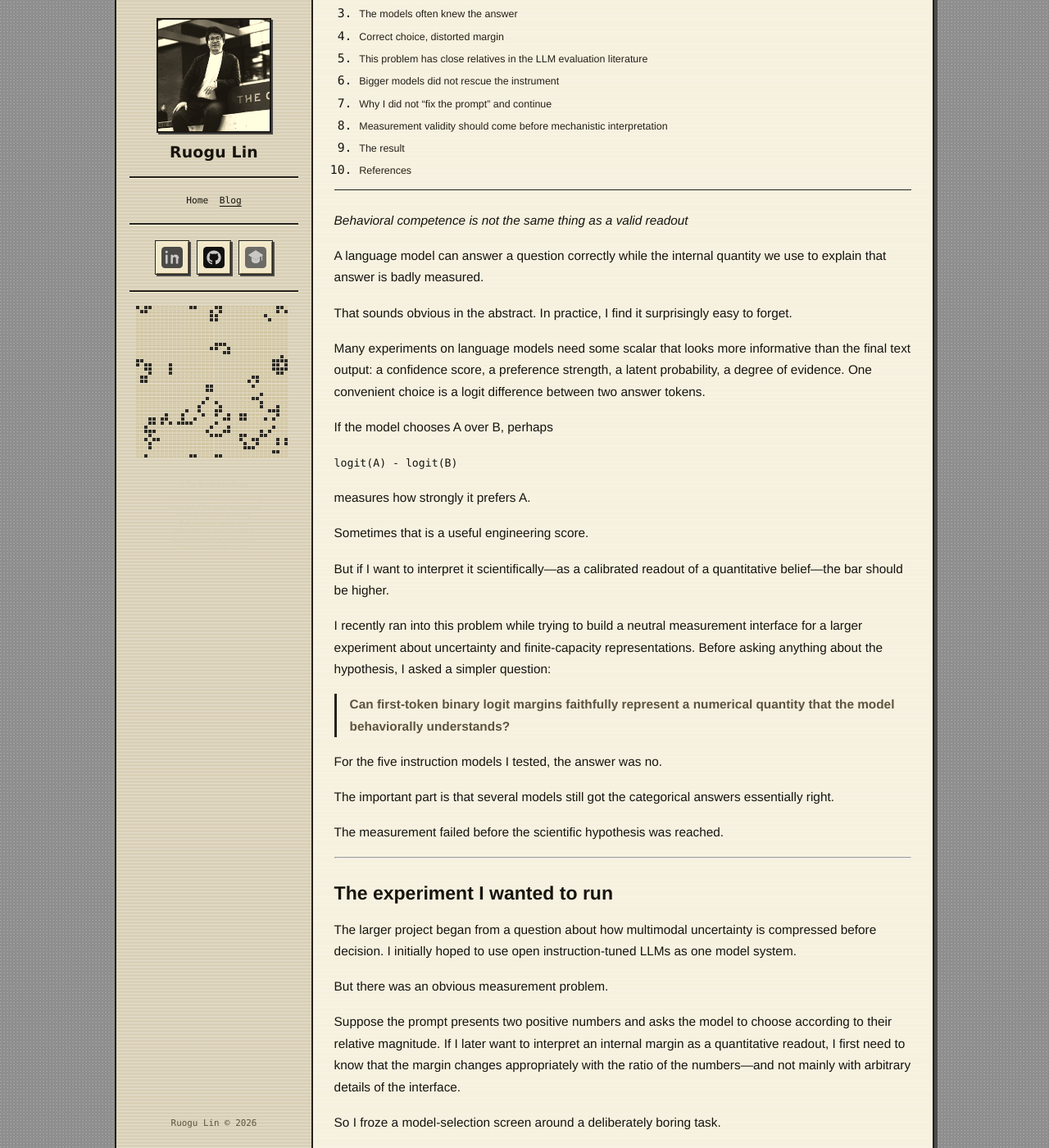
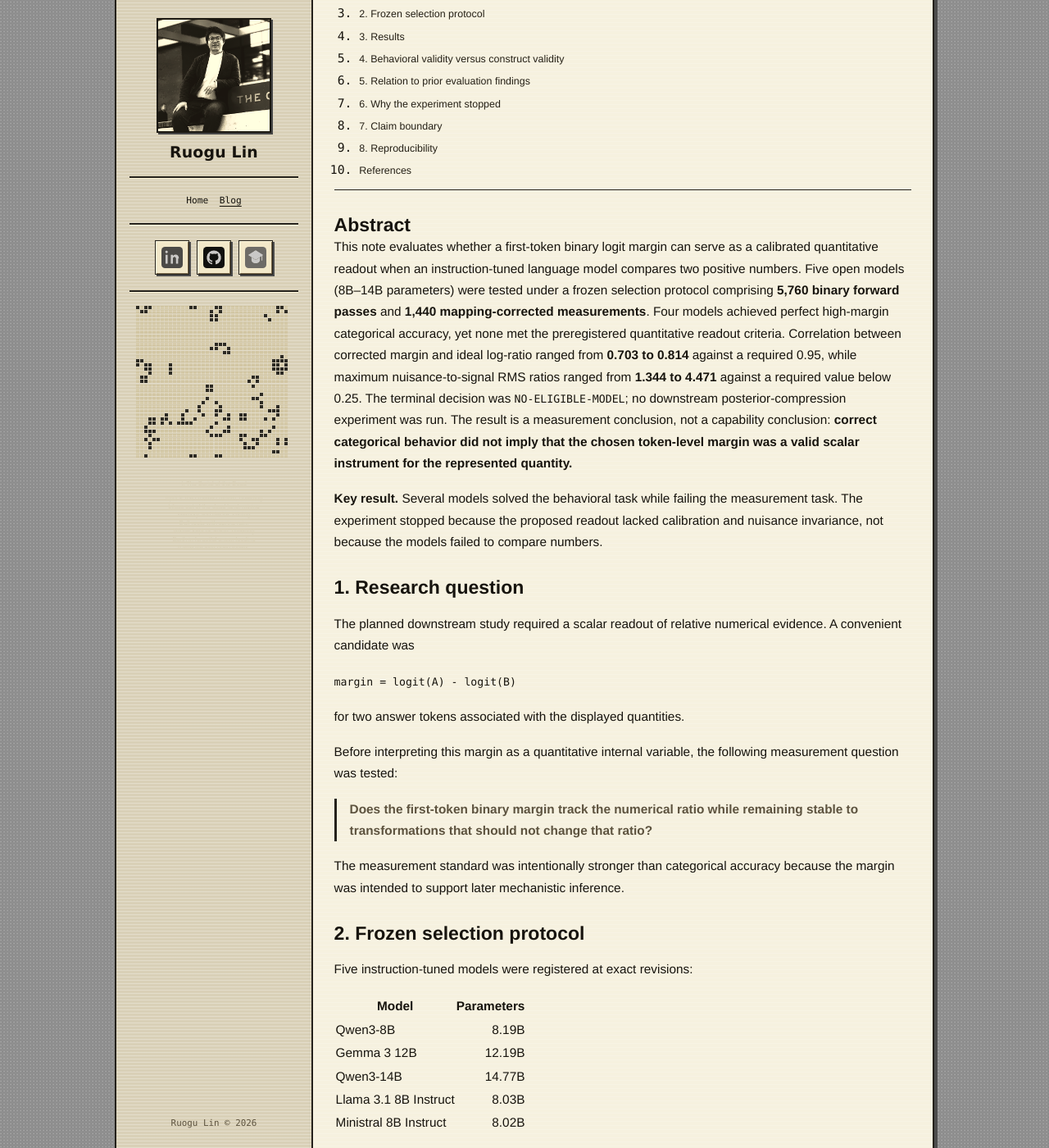
Before and after one commit to lrgthu/lrgthu.github.io, a Jekyll site: the page built from _posts/2026-09-05-when-the-measurement-fails-before-the-model-does.md, in a window 1280 px wide and 1400 px high, scrolled down 381 px. Shown: the whole window at 82% size. Built offline with Jekyll 4.4.1, drawn with Linux system fonts in a browser that asks for light colours; some of the changed text lies outside the part shown.

Commit message:
Restructure LLM measurement note as short-form research communication

```diff
--- a/_posts/2026-09-05-when-the-measurement-fails-before-the-model-does.md
+++ b/_posts/2026-09-05-when-the-measurement-fails-before-the-model-does.md
@@ -1,267 +1,147 @@
 ---
 title: "When the Measurement Fails Before the Model Does"
 date: 2026-09-05 15:41:00 -0500
-summary: "Five instruction models could choose the larger quantity, yet their first-token logit margins failed as calibrated quantitative measurements."
+summary: "Five instruction models could choose the larger quantity, yet their first-token margins failed as calibrated quantitative measurements."
 tags: [llm, measurement, calibration, logits, methodology]
 writing_type: "Research Note"
 toc: true
 citation: true
+source_repo: "lrgthu/distributions-to-decisions"
 ---
 
-*Behavioral competence is not the same thing as a valid readout*
+<section class="research-note-abstract" markdown="1">
 
-A language model can answer a question correctly while the internal quantity we use to explain that answer is badly measured.
+## Abstract
 
-That sounds obvious in the abstract. In practice, I find it surprisingly easy to forget.
+This note evaluates whether a first-token binary logit margin can serve as a calibrated quantitative readout when an instruction-tuned language model compares two positive numbers. Five open models (8B–14B parameters) were tested under a frozen selection protocol comprising **5,760 binary forward passes** and **1,440 mapping-corrected measurements**. Four models achieved perfect high-margin categorical accuracy, yet none met the preregistered quantitative readout criteria. Correlation between corrected margin and ideal log-ratio ranged from **0.703 to 0.814** against a required 0.95, while maximum nuisance-to-signal RMS ratios ranged from **1.344 to 4.471** against a required value below 0.25. The terminal decision was `NO-ELIGIBLE-MODEL`; no downstream posterior-compression experiment was run. The result is a measurement conclusion, not a capability conclusion: **correct categorical behavior did not imply that the chosen token-level margin was a valid scalar instrument for the represented quantity.**
 
-Many experiments on language models need some scalar that looks more informative than the final text output: a confidence score, a preference strength, a latent probability, a degree of evidence. One convenient choice is a logit difference between two answer tokens.
+</section>
 
-If the model chooses A over B, perhaps
+<section class="research-note-key-result" markdown="1">
 
-`logit(A) - logit(B)`
+**Key result.** Several models solved the behavioral task while failing the measurement task. The experiment stopped because the proposed readout lacked calibration and nuisance invariance, not because the models failed to compare numbers.
 
-measures how strongly it prefers A.
+</section>
 
-Sometimes that is a useful engineering score.
+## 1. Research question
 
-But if I want to interpret it scientifically—as a calibrated readout of a quantitative belief—the bar should be higher.
+The planned downstream study required a scalar readout of relative numerical evidence. A convenient candidate was
 
-I recently ran into this problem while trying to build a neutral measurement interface for a larger experiment about uncertainty and finite-capacity representations. Before asking anything about the hypothesis, I asked a simpler question:
+`margin = logit(A) - logit(B)`
 
-> **Can first-token binary logit margins faithfully represent a numerical quantity that the model behaviorally understands?**
+for two answer tokens associated with the displayed quantities.
 
-For the five instruction models I tested, the answer was no.
+Before interpreting this margin as a quantitative internal variable, the following measurement question was tested:
 
-The important part is that several models still got the categorical answers essentially right.
+> **Does the first-token binary margin track the numerical ratio while remaining stable to transformations that should not change that ratio?**
 
-The measurement failed before the scientific hypothesis was reached.
+The measurement standard was intentionally stronger than categorical accuracy because the margin was intended to support later mechanistic inference.
 
----
+## 2. Frozen selection protocol
 
-## The experiment I wanted to run
+Five instruction-tuned models were registered at exact revisions:
 
-The larger project began from a question about how multimodal uncertainty is compressed before decision. I initially hoped to use open instruction-tuned LLMs as one model system.
+| Model | Parameters |
+| --- | ---: |
+| Qwen3-8B | 8.19B |
+| Gemma 3 12B | 12.19B |
+| Qwen3-14B | 14.77B |
+| Llama 3.1 8B Instruct | 8.03B |
+| Ministral 8B Instruct | 8.02B |
 
-But there was an obvious measurement problem.
+The scientific screen used **5,760 binary forward passes** and yielded **1,440 corrected measurements**. Sampling was disabled and full-vocabulary logits were used.
 
-Suppose the prompt presents two positive numbers and asks the model to choose according to their relative magnitude. If I later want to interpret an internal margin as a quantitative readout, I first need to know that the margin changes appropriately with the ratio of the numbers—and not mainly with arbitrary details of the interface.
+The principal gates required:
 
-So I froze a model-selection screen around a deliberately boring task.
+- high-margin categorical accuracy ≥ **0.98**;
+- corrected margin vs. ideal log-ratio correlation ≥ **0.95**;
+- cross-alphabet and candidate-order correlations near unity;
+- every nuisance-to-signal RMS ratio < **0.25**.
 
-The models had to do two things at once:
+Nuisance manipulations changed answer alphabets, candidate order, and equivalent quantity-to-token mappings while preserving the underlying numerical comparison.
 
-1. make the correct high-margin categorical choice;
-2. produce a first-token binary margin that tracked the displayed numerical ratio and remained stable under nuisance transformations.
+## 3. Results
 
-The nuisance transformations changed things that should not alter the underlying quantity:
+Four models achieved perfect high-margin categorical accuracy, but the quantitative margin failed across the full panel.
 
-- which answer alphabet was used;
-- which candidate appeared first;
-- equivalent mappings between quantities and answer tokens;
-- common score rescalings introduced by the interface.
+| Model | High-margin accuracy | Ratio correlation | Max nuisance / signal | Gate |
+| --- | ---: | ---: | ---: | --- |
+| Qwen3-8B | 1.000 | 0.798 | 4.471 | fail |
+| Gemma 3 12B | 1.000 | 0.814 | 1.344 | fail |
+| Qwen3-14B | 1.000 | 0.811 | 3.353 | fail |
+| Llama 3.1 8B | 0.870 | 0.703 | 3.737 | fail |
+| Ministral 8B | 1.000 | 0.748 | 2.274 | fail |
 
-If the margin were a useful quantitative instrument, the scientific signal should dominate those nuisance effects.
+No candidate reached the 0.95 ratio-correlation requirement. More importantly, every model violated the nuisance criterion by a wide margin. Even Gemma 3 12B, the least nuisance-sensitive candidate, showed a largest nuisance effect **1.344 times** the scientific signal RMS.
 
----
-
-## Five models, one frozen gate
-
-I tested five open instruction models at frozen revisions:
-
-- Qwen3-8B;
-- Gemma 3 12B;
-- Qwen3-14B;
-- Llama 3.1 8B Instruct;
-- Ministral 8B Instruct.
-
-Across the full registered screen, the experiment used **5,760 binary forward passes** and produced **1,440 mapping-corrected measurements**.
-
-The selection criteria were intentionally strict because the readout was going to support a later mechanistic claim. Among other requirements, I asked for:
-
-- high-margin categorical accuracy of at least 0.98;
-- correlation of the corrected margin with the ideal log-ratio of at least 0.95;
-- near-invariance to answer alphabet and candidate order;
-- nuisance-to-signal RMS ratios strictly below 0.25.
-
-The point of a frozen gate is that I do not get to redefine “good enough” after I see which model comes closest.
-
----
-
-## The models often knew the answer
-
-Four of the five models achieved **1.000 high-margin categorical accuracy** in the frozen summary. Llama 3.1 8B was weaker at about **0.870**.
-
-If the scientific question had been simply:
-
-> Which number is larger?
-
-then several models would have passed comfortably.
-
-But the quantitative margins told a different story.
-
-The correlation between the corrected first-token margin and the ideal numerical log-ratio was only:
-
-| Model | Ratio correlation |
-| --- | ---: |
-| Qwen3-8B | 0.798 |
-| Gemma 3 12B | 0.814 |
-| Qwen3-14B | 0.811 |
-| Llama 3.1 8B | 0.703 |
-| Ministral 8B | 0.748 |
-
-None reached the frozen 0.95 criterion.
-
-More damagingly, nuisance effects were not small relative to the quantity I wanted to measure. The maximum nuisance-to-signal RMS ratios ranged from about **1.34** for Gemma to **4.47** for Qwen3-8B.
-
-The allowed maximum was 0.25.
-
-So even the least nuisance-sensitive candidate had interface effects larger than the scientific signal itself.
-
-The terminal decision was therefore:
+The terminal decision was:
 
 `NO-ELIGIBLE-MODEL`
 
-No candidate advanced to the confirmation screen.
+No model advanced to confirmation, and no posterior, probability, or hidden-state experiment was authorized within this protocol.
 
-No posterior-compression experiment was run.
+## 4. Behavioral validity versus construct validity
 
----
+The result separates two questions:
 
-## Correct choice, distorted margin
+1. **Can the model make the correct categorical choice?**
+2. **Does the proposed scalar behave like the quantitative construct assigned to it?**
 
-This is the part of the result I find most useful.
+For four models, the answer to the first question was yes on the high-margin items. The answer to the second was no under the frozen criteria.
 
-A model can implement enough numerical competence to choose correctly while the local token-level score we read out is a poor measurement of that competence.
+There is no contradiction. A first-token logit difference is a local projection of a larger conditional system shaped by tokenization, instruction tuning, answer conventions, candidate position, and prompt context. Correct output behavior does not imply that one convenient projection is calibrated to the underlying quantity.
 
-That means these two statements can both be true:
+The relevant failure is therefore **construct validity of the measurement interface**, not numerical competence of the model.
 
-> The model knows which quantity is larger.
+## 5. Relation to prior evaluation findings
 
-and
+Prior work has shown several related pathologies. First-token multiple-choice probabilities can disagree with generated text answers; option ordering can alter multiple-choice performance; and token logits can exhibit systematic probability and order biases.
 
-> The logit margin between two answer tokens is not a calibrated measure of the represented quantity.
+The present result isolates a narrower condition: behavioral choice can remain correct while the **magnitude** of the binary margin is still unsuitable as a quantitative instrument.
 
-There is no contradiction because the final answer is generated by an entire conditional distribution shaped by instruction tuning, tokenization, answer conventions, positional preferences, and the prompt context. A difference between two particular first-token logits is only one projection of that system.
+The relevant distinction is:
 
-The error is treating convenient observability as construct validity.
+`correct categorical behavior ≠ calibrated scalar readout`.
 
----
+This matters whenever logits are used as scientific measurements—for example as confidence, evidence strength, latent probability, or preference intensity—rather than merely as ranking scores.
 
-## This problem has close relatives in the LLM evaluation literature
+## 6. Why the experiment stopped
 
-The result did not appear in a vacuum.
+Several post-result modifications could plausibly improve the measurement:
 
-Wang and colleagues showed that first-token multiple-choice probabilities can disagree substantially with the text answers produced by instruction-tuned models, with severe mismatches under prompt perturbations. Pezeshkpour and Hruschka documented large sensitivity to answer-option ordering in multiple-choice evaluation. Lovering and colleagues directly examined whether language-model logits are calibrated to probabilistic information in text and found systematic biases, including order preferences and overconcentration on one option.
+- full-string rather than first-token scoring;
+- a different prompt or answer alphabet;
+- post-hoc calibration;
+- hidden-state probes;
+- continuous numerical outputs;
+- a different model family.
 
-Those results already give good reasons to be careful with token probabilities.
+Any of these would define a new measurement experiment. They cannot retroactively satisfy the frozen interface-selection gate.
 
-The distinction I wanted to isolate is slightly different.
+Accordingly, failure of the readout did **not** falsify the downstream hypothesis about uncertainty or finite-capacity representation. It prevented that hypothesis from being tested with this instrument.
 
-My models did not need to fail behaviorally for the measurement to fail. In several cases, categorical choice was perfect on the high-margin items. The problem was that **the strength of the first-token margin did not behave like the quantitative variable I wanted it to represent**.
+This distinction is important for negative results:
 
-So this is not only:
+> **A failed measurement can terminate an experiment without becoming evidence against the scientific mechanism the experiment was meant to study.**
 
-`first token != final text`
+## 7. Claim boundary
 
-It is also:
+The evidence supports:
 
-`correct categorical behavior != calibrated scalar readout`
+- high categorical numerical competence in four of five tested models under the registered high-margin items;
+- failure of the first-token binary margin as a quantitatively faithful and nuisance-stable readout under the frozen criteria;
+- termination of the downstream route for this registered model/interface panel.
 
-That matters whenever logits are used as scientific measurements rather than as ranking scores.
+It does **not** establish:
 
----
+- that instruction models cannot compare numbers;
+- that token logits are generally useless;
+- that no alternative readout can recover a calibrated numerical quantity;
+- anything about posterior geometry, uncertainty compression, or KL-like behavior, because those hypotheses were not reached.
 
-## Bigger models did not rescue the instrument
+## 8. Reproducibility
 
-Another temptation was to treat the failure as a small-model problem.
-
-The candidate pool ranged from roughly 8B to 14B parameters. Moving from Qwen3-8B to Qwen3-14B did not qualitatively solve the issue. Both were categorically strong; both had ratio correlations around 0.8; both failed the nuisance criterion by large margins.
-
-Gemma 3 12B was the best-behaved candidate under several invariance checks, yet its largest nuisance effect was still about **1.34 times the scientific signal RMS**.
-
-This does not show that scaling can never help.
-
-It shows that within this registered pool, **parameter count was not a substitute for validating the measurement interface**.
-
-I think this is a useful general rule: if an instrument is not measuring the intended construct, a larger system behind the instrument does not automatically make the readout valid.
-
----
-
-## Why I did not “fix the prompt” and continue
-
-Once the gate failed, there were many plausible rescue ideas:
-
-- use a different answer alphabet;
-- read probabilities over full answer strings;
-- change the prompt template;
-- calibrate the token scores post hoc;
-- use hidden-state probes;
-- switch to another model family;
-- design a continuous numerical output task instead.
-
-Any of these might produce a better measurement.
-
-But they are **new experiments**.
-
-The frozen screen had a specific job: decide whether this particular first-token interface was adequate for the planned downstream inference. It was not.
-
-Changing the instrument after looking at the failure and then describing the new result as confirmation would erase the point of the gate.
-
-So the downstream hypothesis remained untested.
-
-That distinction is important:
-
-> **A failed measurement does not falsify the scientific hypothesis. It prevents the experiment from reaching it.**
-
-I wish more negative results were allowed to stop at that level.
-
----
-
-## Measurement validity should come before mechanistic interpretation
-
-Mechanistic LLM research often moves quickly from an accessible signal to an interpretation:
-
-`logit difference -> confidence`
-
-`probe accuracy -> encoded variable`
-
-`activation direction -> concept`
-
-`attention weight -> causal importance`
-
-Sometimes those interpretations are well supported. But each arrow contains a measurement model.
-
-Before asking whether an internal quantity tracks a scientific variable, I now want to ask three simpler questions:
-
-1. **Behavioral validity:** does the model perform the underlying task?
-2. **Calibration:** does the proposed scalar vary appropriately with the quantity?
-3. **Invariance:** does the scalar survive transformations that should leave the quantity unchanged?
-
-Only then do I want to use the scalar to compare models or make mechanistic claims.
-
-This ordering can feel conservative because it may terminate an exciting experiment before the interesting figure is produced.
-
-That is exactly why I think it is useful.
-
----
-
-## The result
-
-The scientific result here is not that these language models cannot compare numbers. Several clearly could.
-
-It is not that logits are always meaningless. They are indispensable computational objects and can be useful scores.
-
-The result is narrower:
-
-> **For the tested instruction models and frozen first-token binary interface, categorical numerical competence did not imply a quantitatively faithful, nuisance-stable logit margin.**
-
-So I did not use that margin to infer anything about posterior geometry, uncertainty compression, or KL-like behavior.
-
-The measurement failed before the model hypothesis did.
-
-And that, in this experiment, was the right place to stop.
-
----
+The full experiment is maintained in [`lrgthu/distributions-to-decisions`](https://github.com/lrgthu/distributions-to-decisions), with the terminal record in `EXPERIMENT2F_RESULTS.md`. The repository retains exact model revisions, frozen manifests, raw selection outputs, corrected measurements, per-candidate decisions, and nuisance diagnostics. No confirmation directory or selected model exists because no candidate passed the registered gate.
 
 ## References
 
```
